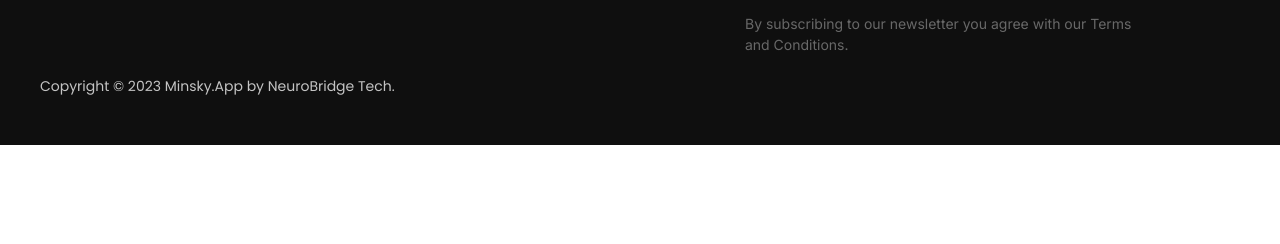
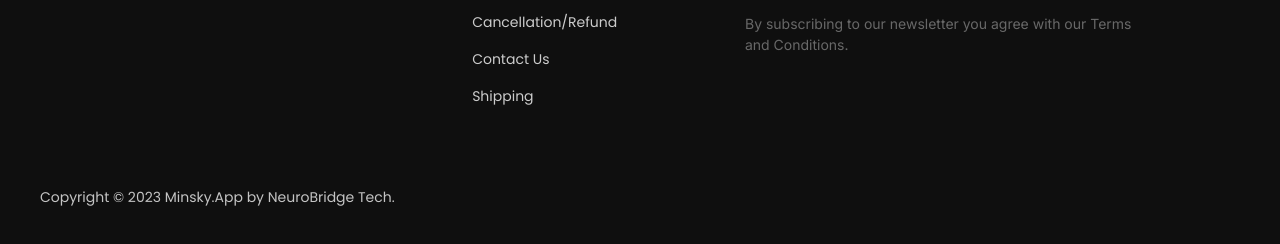
Before and after one commit to neurobridgetech/minsky-website, a website built with Parcel: page index.html in a window 1280 px wide. Shown: the part 6098-6342 px from the top of the page. Before the commit the page ends 6243 px from the top, so only its background shows below. Built offline with nearby package versions, Linux system fonts and the light colour scheme; a web font is replaced by a local one.

Commit message:
added razorpay compliance pages

```diff
--- a/index.html
+++ b/index.html
@@ -616,10 +616,15 @@
                   </div>
                   <div class="home-links1">
                     <span class="footer-link"><a href="https://neurobridge.tech/about" target="_blank">About</a></span>
-                    <span class="footer-link"><a href="https://neurobridge.tech/privacy"
+                    <span class="footer-link"><a href="https://merchant.razorpay.com/policy/NQ01LuvFzgleAg/privacy"
                         target="_blank">Privacy</a></span>
-                    <span class="footer-link"><a href="https://neurobridge.tech/tos" target="_blank">Terms</a></span>
-
+                    <span class="footer-link"><a href="https://merchant.razorpay.com/policy/NQ01LuvFzgleAg/terms" target="_blank">Terms</a></span>
+                    <span class="footer-link"><a href="https://merchant.razorpay.com/policy/NQ01LuvFzgleAg/refund"
+                      target="_blank">Cancellation/Refund</a></span>
+                    <span class="footer-link"><a href="https://merchant.razorpay.com/policy/NQ01LuvFzgleAg/contact_us"
+                      target="_blank">Contact Us</a></span>
+                    <span class="footer-link"><a href="https://merchant.razorpay.com/policy/NQ01LuvFzgleAg/shipping"
+                      target="_blank">Shipping</a></span>
                     <!-- <span class="footer-link">News</span> -->
                   </div>
                 </div>
```
